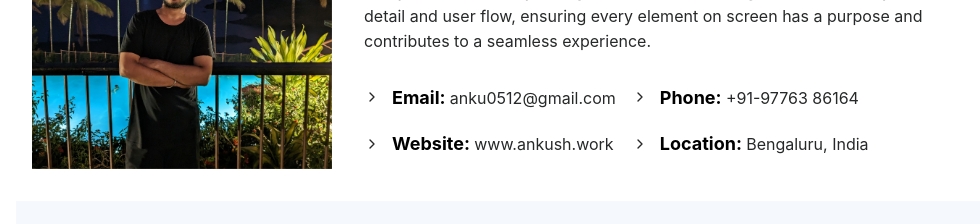
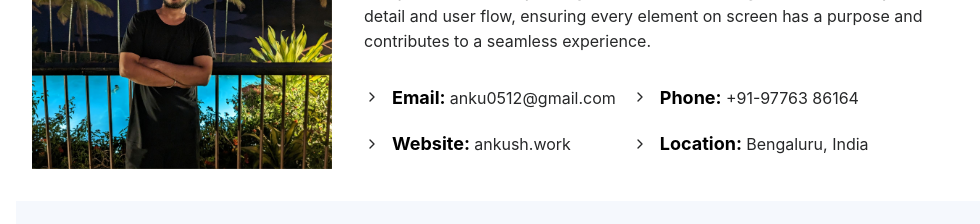
Before and after one commit to anku0512/Ankush-Singh, a React (Create React App) app: page / in a window 1280 px wide. Shown: the part 1040-1264 px from the top of the page, without its empty margins (284-1264 px from the left). Built offline with nearby package versions, Linux system fonts and the light colour scheme.

Commit message:
adding links

```diff
--- a/package.json
+++ b/package.json
@@ -19,6 +19,8 @@
     "web-vitals": "^2.1.0"
   },
   "scripts": {
+    "predeploy": "yarn run build",
+    "deploy": "gh-pages -d build",
     "start": "react-scripts start",
     "build": "react-scripts build",
     "test": "react-scripts test",
--- a/src/Constants/About.jsx
+++ b/src/Constants/About.jsx
@@ -60,7 +60,15 @@ function About() {
                       <Title order={4} style={{ color: theme.colors.text[3] }}>
                         Email:{" "}
                         <Text span style={{ color: theme.colors.text[1] }}>
-                          anku0512@gmail.com
+                          <a
+                            href="mailto:anku0512@gmail.com"
+                            style={{
+                              textDecoration: "none",
+                              color: theme.colors.text[1],
+                            }}
+                          >
+                            anku0512@gmail.com
+                          </a>
                         </Text>
                       </Title>
                     </List.Item>
@@ -68,7 +76,15 @@ function About() {
                       <Title order={4} style={{ color: theme.colors.text[3] }}>
                         Website:{" "}
                         <Text span style={{ color: theme.colors.text[1] }}>
-                          www.ankush.work
+                          <a
+                            href="https://ankush-singh-ten.vercel.app/"
+                            style={{
+                              textDecoration: "none",
+                              color: theme.colors.text[1],
+                            }}
+                          >
+                            ankush.work
+                          </a>
                         </Text>
                       </Title>
                     </List.Item>
```
